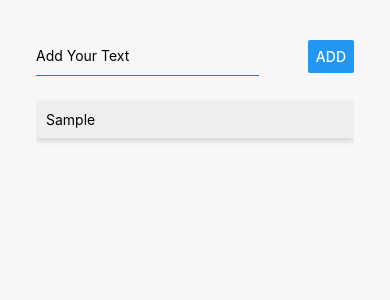
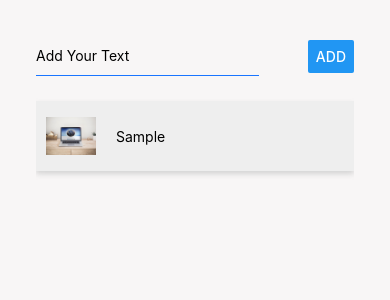
Before and after one commit to jwill9999/react_native_application, a React Native app: screen / in a window 390 px wide. Both pictures are taken after typing "Sample" into the empty fields and a click on the button "ADD". Shown: the top 300 px of the page. Built offline with nearby package versions, Linux system fonts and the light colour scheme.

Commit message:
added image asset internal link and displayed in view. styled

```diff
--- a/App.js
+++ b/App.js
@@ -2,6 +2,7 @@ import React from "react";
 import { StyleSheet, View } from "react-native";
 
 import { PlaceList, PlaceInput } from "./src/index";
+import listImage from "./assets/screenshot.jpg";
 
 export default class App extends React.Component {
   constructor(props) {
@@ -43,7 +44,8 @@ export default class App extends React.Component {
     this.setState(prevState => ({
       places: prevState.places.concat({
         key: prevState.textValue,
-        value: prevState.textValue
+        value: prevState.textValue,
+        image: listImage
       }),
       textValue: ""
     }));
@@ -59,7 +61,7 @@ export default class App extends React.Component {
           onChangeText={this.onChangeText}
           onButtonPress={this.buttonPress}
         />
-        <PlaceList places={places} onItemDelete={this.deletePlace} />
+        <PlaceList places={places} onItemDelete={this.deletePlace}  />
       </View>
     );
   }
--- a/src/components/ListItem/ListItem.js
+++ b/src/components/ListItem/ListItem.js
@@ -1,10 +1,12 @@
 import React from "react";
-import { View, Text, StyleSheet, TouchableOpacity } from "react-native";
+import { View, Text, StyleSheet, TouchableOpacity, Image } from "react-native";
 
 const ListItem = props => {
+  console.log(props.image);
   return (
     <TouchableOpacity style={styles.listItem} onPress={props.onItemPress}>
-      <View>
+      <View style={styles.view}>
+        <Image source={props.image} style={styles.image} resizeMode="contain" />
         <Text>{props.places}</Text>
       </View>
     </TouchableOpacity>
@@ -13,7 +15,6 @@ const ListItem = props => {
 
 const styles = StyleSheet.create({
   listItem: {
-    width: "100%",
     padding: 10,
     backgroundColor: "#eee",
     marginBottom: 5,
@@ -25,6 +26,15 @@ const styles = StyleSheet.create({
     },
     shadowRadius: 5,
     shadowOpacity: 0.75
+  },
+  image: {
+    marginRight: 20,
+    height: 50,
+    width: 50
+  },
+  view: {
+    flexDirection: "row",
+    alignItems: "center"
   }
 });
 
--- a/src/components/PlaceList/PlaceList.js
+++ b/src/components/PlaceList/PlaceList.js
@@ -4,7 +4,7 @@ import { FlatList, StyleSheet } from "react-native";
 import { ListItem } from "../../index";
 
 const PlaceList = props => {
-  console.log(props);
+  console.log("placelist ", props);
   return (
     <FlatList
       style={styles.listItem}
@@ -12,6 +12,7 @@ const PlaceList = props => {
       renderItem={({ item }) => (
         <ListItem
           places={item.value}
+          image={item.image}
           onItemPress={() => props.onItemDelete(item.key)}
         />
       )}
```
